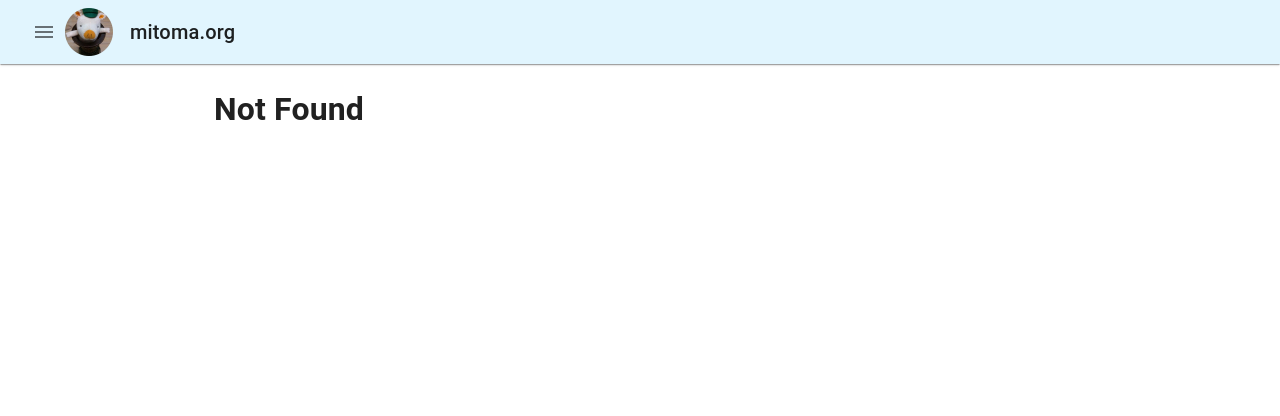
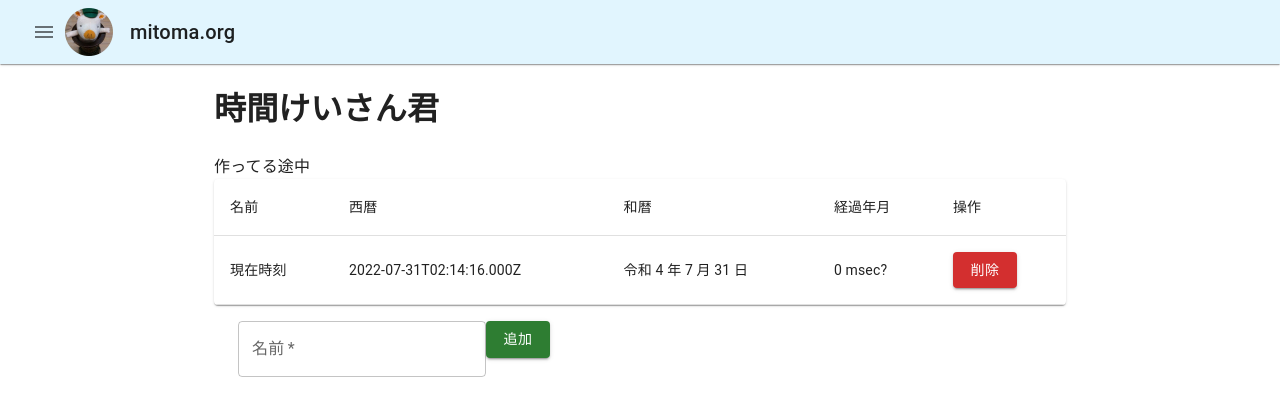
Before and after one commit to mitoma/sandbox, a React (Create React App) app in the folder mitoma-org/frontend/: page /tool/calcAge in a window 1280 px wide. Before the commit this address had no page. Shown: the top 416 px of the page. Built offline with nearby package versions, Linux system fonts and the light colour scheme.

Commit message:
時刻早見表系のツールを作る

```diff
--- a/mitoma-org/frontend/src/App.tsx
+++ b/mitoma-org/frontend/src/App.tsx
@@ -10,6 +10,8 @@ import BlogList from "./page/BlogList";
 import { createTheme } from "@mui/material/styles";
 import BasicLayout from "./page/BasicLayout";
 import NotFound from "./page/NotFound";
+import ToolList from "./page/ToolList";
+import CalcAge from "./page/tool/CalcAge";
 
 const queryClient = new QueryClient();
 
@@ -36,6 +38,8 @@ function App() {
                 <Route path="/" element={<Home />} />
                 <Route path="/blog" element={<BlogList />} />
                 <Route path="/blog/:blogPath" element={<Blog />} />
+                <Route path="/tool" element={<ToolList />} />
+                <Route path="/tool/calcAge" element={<CalcAge />} />
                 <Route path="/aboutMe" element={<AboutMe />} />
                 <Route path="*" element={<NotFound />} />
               </Route>
--- /dev/null
+++ b/mitoma-org/frontend/src/page/ToolList.tsx
@@ -0,0 +1,15 @@
+import React from "react";
+import { Link } from "react-router-dom";
+
+function ToolList() {
+  return (
+    <React.Fragment>
+      <h1>小物たち</h1>
+      <Link to="/tool/calcAge" style={{ textDecoration: "none" }}>
+        時間けいさん君
+      </Link>
+    </React.Fragment>
+  );
+}
+
+export default ToolList;
--- /dev/null
+++ b/mitoma-org/frontend/src/page/tool/CalcAge.tsx
@@ -0,0 +1,105 @@
+import {
+  Button,
+  Paper,
+  Table,
+  TableBody,
+  TableCell,
+  TableContainer,
+  TableHead,
+  TableRow,
+  TextField,
+} from "@mui/material";
+import { Container } from "@mui/system";
+import React from "react";
+
+function dateToJapaneseFormatString(date: Date): string {
+  const parts = new Intl.DateTimeFormat("ja-JP-u-ca-japanese", {
+    era: "long",
+  }).formatToParts(date);
+  const era = parts.find((obj) => obj.type === "era")!.value;
+  const year = parts.find((obj) => obj.type === "year")!.value;
+  const month = parts.find((obj) => obj.type === "month")!.value;
+  const day = parts.find((obj) => obj.type === "day")!.value;
+  return `${era} ${year} 年 ${month} 月 ${day} 日`;
+}
+
+function dateString(date: Date): string {
+  return date.toISOString();
+}
+
+function pastYearDays(targetDate: Date): string {
+  const currentTime: Date = new Date();
+  const interval: number = targetDate.getTime() - currentTime.getTime();
+  return `${interval} msec?`;
+}
+
+type Row = {
+  name: string;
+  date: string;
+  eraDate: string;
+  age: string;
+};
+
+function CalcAge() {
+  const date: Date = new Date();
+
+  const dateTimeString = dateToJapaneseFormatString(date);
+  const isoDateTimeString = dateString(date);
+
+  const rows: Row[] = [
+    {
+      name: "現在時刻",
+      date: isoDateTimeString,
+      eraDate: dateTimeString,
+      age: pastYearDays(date),
+    },
+  ];
+
+  return (
+    <React.Fragment>
+      <h1>時間けいさん君</h1>
+      作ってる途中
+      <TableContainer component={Paper}>
+        <Table sx={{ minWidth: 650 }}>
+          <TableHead>
+            <TableRow>
+              <TableCell>名前</TableCell>
+              <TableCell>西暦</TableCell>
+              <TableCell>和暦</TableCell>
+              <TableCell>経過年月</TableCell>
+              <TableCell>操作</TableCell>
+            </TableRow>
+          </TableHead>
+          <TableBody>
+            {rows.map((row) => (
+              <TableRow key={row.name}>
+                <TableCell>{row.name}</TableCell>
+                <TableCell>{row.date}</TableCell>
+                <TableCell>{row.eraDate}</TableCell>
+                <TableCell>{row.age}</TableCell>
+                <TableCell>
+                  <Button variant="contained" color="error">
+                    削除
+                  </Button>
+                </TableCell>
+              </TableRow>
+            ))}
+          </TableBody>
+        </Table>
+      </TableContainer>
+      <Container sx={{ padding: 2 }}>
+        <TextField
+          required
+          id="outlined-required"
+          label="名前"
+          defaultValue=""
+        />
+        <Button variant="contained" color="success">
+          追加
+        </Button>
+      </Container>
+    </React.Fragment>
+  );
+}
+
+export default CalcAge;
```
